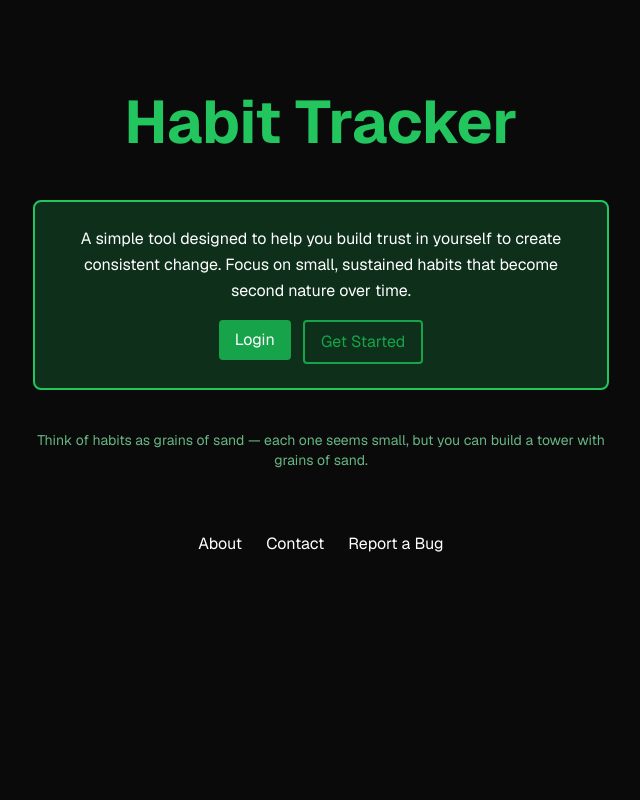
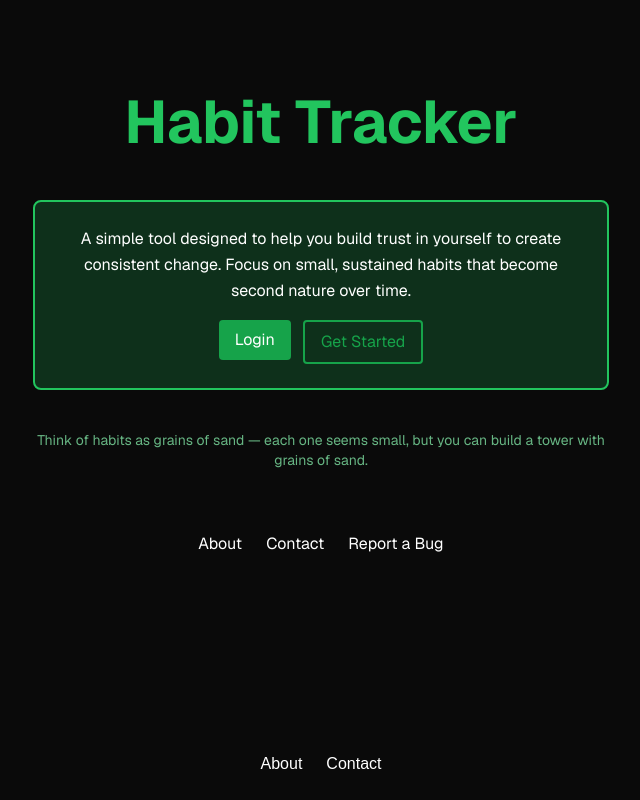
Before and after one commit to kierawilson25/habit-tracker, a Next.js app in the folder Front-end/: page / in a window 1280 px wide. Shown: the part 217-1017 px from the top of the page, without its empty margins (319-959 px from the left). Before the commit the page ends 945 px from the top, so only its background shows below. Built offline with nearby package versions, Linux system fonts and the light colour scheme; no server answers.

Commit message:
120 convert contact about to footer (#135)
* feat: create footer

* feat: update layout

```diff
--- a/Front-end/src/app/layout.tsx
+++ b/Front-end/src/app/layout.tsx
@@ -2,6 +2,7 @@ import type { Metadata } from "next";
 import { Geist, Geist_Mono } from "next/font/google";
 import { AuthProvider } from '../context/AuthContext'
 import AppHeader from "../components/AppHeader";
+import Footer from "../components/Footer";
 import { Analytics } from "@vercel/analytics/next"
 import "./globals.css";
 
@@ -35,6 +36,7 @@ export default function RootLayout({
           <main className="pt-16">
             {children}
             <Analytics />
+            <Footer />
           </main>
         </AuthProvider>
       </body>
--- /dev/null
+++ b/Front-end/src/components/Footer.tsx
@@ -0,0 +1,32 @@
+'use client'
+import Link from 'next/link'
+import { useAuth } from '../context/AuthContext' // Adjust path as needed
+
+export default function Footer() {
+  const { user } = useAuth()
+
+  return (
+    <footer className="flex gap-6 flex-wrap items-center justify-center px-4 py-6">
+      <Link
+        href="/about"
+        className="flex items-center gap-2 hover:underline hover:underline-offset-4 text-white"
+      >
+        About
+      </Link>
+      <Link
+        href="/contact"
+        className="flex items-center gap-2 hover:underline hover:underline-offset-4 text-white"
+      >
+        Contact
+      </Link>
+      {user && (
+        <Link
+          href="/report-bug"
+          className="flex items-center gap-2 hover:underline hover:underline-offset-4 text-white"
+        >
+          Report a Bug
+        </Link>
+      )}
+    </footer>
+  )
+}
```
